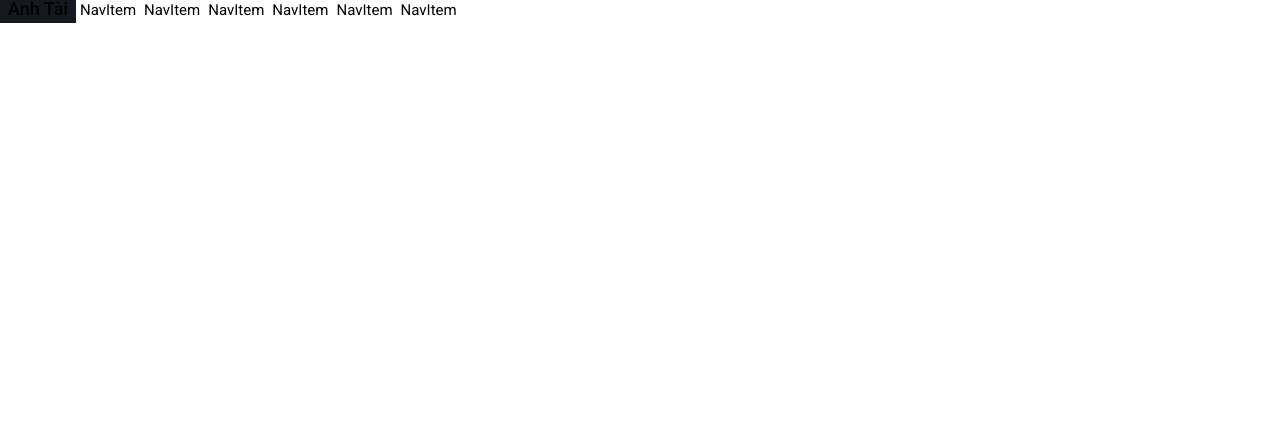
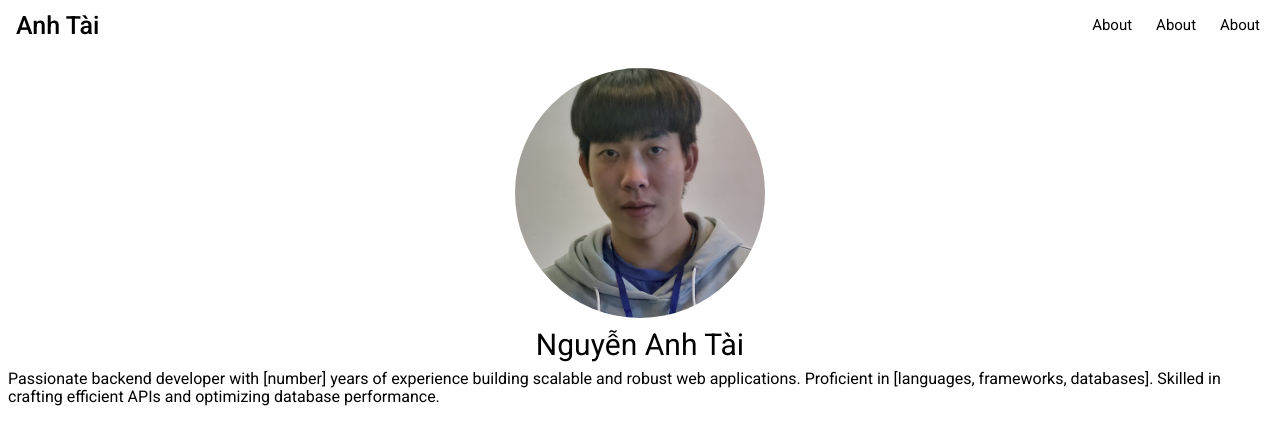
Before and after one commit to taikute/MyPortfolio, a Vue app: page / in a window 1280 px wide. Shown: the top 444 px of the page. Built offline with nearby package versions, Linux system fonts and the light colour scheme.

Commit message:
Done navbar, add test home page.

```diff
--- a/index.html
+++ b/index.html
@@ -11,7 +11,6 @@
   <link
     href="https://fonts.googleapis.com/css2?family=Roboto:ital,wght@0,100;0,300;0,400;0,500;0,700;0,900;1,100;1,300;1,400;1,500;1,700;1,900&display=swap"
     rel="stylesheet">
-
 </head>
 
 <body>
--- a/src/App.vue
+++ b/src/App.vue
@@ -1,13 +1,16 @@
 <script setup lang="ts">
-import Nav from './components/Nav.vue';
+import Nav from './components/Nav.vue'
 </script>
 
 <template>
 	<Nav></Nav>
-
-	<!-- <RouterView></RouterView> -->
+	<div class="body-container">
+		<RouterView></RouterView>
+	</div>
 </template>
 
 <style scoped>
-
+.body-container {
+	margin: 0px 8px;
+}
 </style>
--- a/src/assets/main.css
+++ b/src/assets/main.css
@@ -1,4 +1,4 @@
-@import './color.css';
+@import './theme.css';
 
 html {
 	padding: 0;
@@ -11,13 +11,8 @@ body {
 	margin: 0;
 }
 
-button {
-	font-size: 13px;
-	line-height: 1;
-	font-family: "Roboto", system-ui;
-}
-
 a {
+	display: inline-block;
 	text-decoration: none;
 	cursor: pointer;
 }
@@ -32,4 +27,5 @@ a {
 .divider {
 	height: 2px;
 	background-color: white;
+	margin-bottom: 16px;
 }
--- a/src/assets/color.css
+++ b/src/assets/theme.css
@@ -54,7 +54,7 @@ body {
 }
 
 .nav-bar .menu-items {
-	background-color: var(--color-background-primary)
+	background-color: var(--color-background-primary);
 }
 
 .btn {
--- a/src/components/About.vue
+++ b/src/components/About.vue
@@ -1,6 +1,3 @@
 <template>
 	<h1>About</h1>
-	<nav>
-		<RouterLink to="/">HOME</RouterLink>
-	</nav>
 </template>
--- a/src/components/Home.vue
+++ b/src/components/Home.vue
@@ -1,19 +1,40 @@
 <template>
-	<img src="@/assets/avata.jpg" width="200" height="200">
-	<nav>
-		<RouterLink to="/about">ABOUT</RouterLink>
-	</nav>
-
-	<button @click="increment">Count is {{ count }}</button>
-
+	<div class="avata-container">
+		<img alt="avata" src="@/assets/avata.jpg">
+	</div>
+	<div class="name-container">
+		Nguyễn Anh Tài
+	</div>
+	<div class="intro-container">
+		Passionate backend developer with [number] years of experience building scalable and robust web applications.
+		Proficient in [languages, frameworks, databases]. Skilled in crafting efficient APIs and optimizing database
+		performance.
+	</div>
 </template>
 
 <script setup lang="ts">
-import { ref } from 'vue'
+</script>
 
-const count = ref(0)
+<style scoped>
+.avata-container {
+	text-align: center;
+}
 
-function increment() {
-	count.value++
+.avata-container img {
+	width: 250px;
+	height: 250px;
+	border-radius: 50%;
+	object-fit: cover;
 }
-</script>
+
+.name-container {
+	text-align: center;
+	font-size: 30px;
+	margin: 10px 0px;
+}
+
+.intro-container {
+	font-size: 16px;
+	line-height: 1.15;
+}
+</style>
--- a/src/components/Nav.vue
+++ b/src/components/Nav.vue
@@ -3,29 +3,19 @@
 		<RouterLink class="nav-header" to="/">Anh Tài</RouterLink>
 
 		<div class="menu" :class="menuState">
-			<div class="menu-btn" @click="menuBtn">
+			<div class="menu-btn" @click="changeMenu">
 				<div class="bar1"></div>
 				<div class="bar2"></div>
 				<div class="bar3"></div>
 			</div>
 
-			<div class="menu-items">
-				<RouterLink to="/about">Menu Item Longgggggg</RouterLink>
-				<RouterLink to="/about">Menu Item</RouterLink>
-				<RouterLink to="/about">Menu Item</RouterLink>
-				<RouterLink to="/about">Menu Item</RouterLink>
-				<RouterLink to="/about">Menu Item</RouterLink>
-				<RouterLink to="/about">Menu Item</RouterLink>
+			<div class="menu-items" @click="closeMenu">
+				<RouterLink v-for="item in navItems" :to="item.path">{{ item.name }}</RouterLink>
 			</div>
 		</div>
 
 		<div class="nav-items">
-			<RouterLink to="/about">NavItem</RouterLink>
-			<RouterLink to="/about">NavItem</RouterLink>
-			<RouterLink to="/about">NavItem</RouterLink>
-			<RouterLink to="/about">NavItem</RouterLink>
-			<RouterLink to="/about">NavItem</RouterLink>
-			<RouterLink to="/about">NavItem</RouterLink>
+			<RouterLink v-for="item in navItems" :to="item.path">{{ item.name }}</RouterLink>
 		</div>
 	</nav>
 	<div class="divider"></div>
@@ -34,61 +24,103 @@
 <script setup lang="ts">
 import { ref } from 'vue';
 
+const navItems = [
+	{ path: '/about', name: 'About' },
+	{ path: '/about', name: 'About' },
+	{ path: '/about', name: 'About' },
+]
+
 const menuState = ref<string | null>(null)
-function menuBtn() {
+function changeMenu() {
 	if (menuState.value == null) {
-		menuState.value = 'menu-show'
+		openMenu()
 	} else {
-		menuState.value = null
+		closeMenu()
 	}
+}
+function openMenu() {
+	menuState.value = 'show-menu'
+}
+function closeMenu() {
+	menuState.value = null
 }
 </script>
 
 <style scoped>
-.menu-btn {
-	cursor: pointer;
+.nav-bar {
+	margin: 0 8px;
+	height: 50px;
+	display: flex;
+	justify-content: space-between;
+	align-items: center;
 }
 
-.menu-items {
-	padding: 8px 0px;
-	display: none;
-	flex-direction: column;
-	position: absolute;
-	right: 0px;
-	background-color: black;
-	border: 2px solid;
-	border-radius: 4px;
-	padding: 4px;
+.nav-header {
+	font-size: 25px;
+	font-weight: 500;
+	padding: 4px 8px;
 }
 
 .nav-items {
 	display: none;
 }
 
-.bar1,
-.bar2,
-.bar3 {
-	width: 35px;
-	height: 5px;
-	background-color: white;
-	margin: 6px 0;
-	transition: 0.4s;
+.nav-items a {
+	font-size: 15px;
+	padding: 8px;
+	margin: 0px 4px;
+	border-radius: 4px;
 }
 
-.menu-show .menu-btn .bar1 {
-	transform: translate(0, 11px) rotate(-45deg);
+.menu-btn {
+	cursor: pointer;
+	padding: 6px;
 }
 
-.menu-show .menu-btn .bar2 {
+.menu-btn div {
+	width: 30px;
+	height: 4px;
+	background-color: white;
+	transition: 0.2s;
+}
+
+.menu-btn .bar2 {
+	margin: 5px 0;
+}
+
+.show-menu .menu-btn .bar1 {
+	transform: translate(0, 9px) rotate(-45deg);
+}
+
+.show-menu .menu-btn .bar2 {
 	opacity: 0;
 }
 
-.menu-show .menu-btn .bar3 {
-	transform: translate(0, -11px) rotate(45deg);
+.show-menu .menu-btn .bar3 {
+	transform: translate(0, -9px) rotate(45deg);
 }
 
-.menu-show .menu-items {
+.show-menu .menu-items {
 	display: flex;
+}
+
+.menu-items {
+	display: none;
+	padding: 8px 8px;
+	min-width: 300px;
+	flex-direction: column;
+	position: absolute;
+	right: 8px;
+	top: 60px;
+	background-color: black;
+	border: 2px solid;
+	border-radius: 10px;
+}
+
+.menu-items a {
+	font-size: 16px;
+	padding: 8px 10px;
+	border-radius: 4px;
 }
 
 @media (min-width:768px) {
@@ -100,24 +132,4 @@ function menuBtn() {
 		display: inline;
 	}
 }
-
-.nav-header {
-	font-size: 18px;
-	font-weight: 500;
-	padding: 4px 8px;
-}
-
-.navbar {
-	margin: 0 8px;
-	height: 50px;
-	display: flex;
-	justify-content: space-between;
-	align-items: center;
-}
-
-.nav-items a {
-	font-size: 15px;
-	padding: 4px 4px;
-	border-radius: 4px;
-}
 </style>
```
Also changed, not shown: src/components/MenuIcon.vue (deleted, +0 -9 lines).
